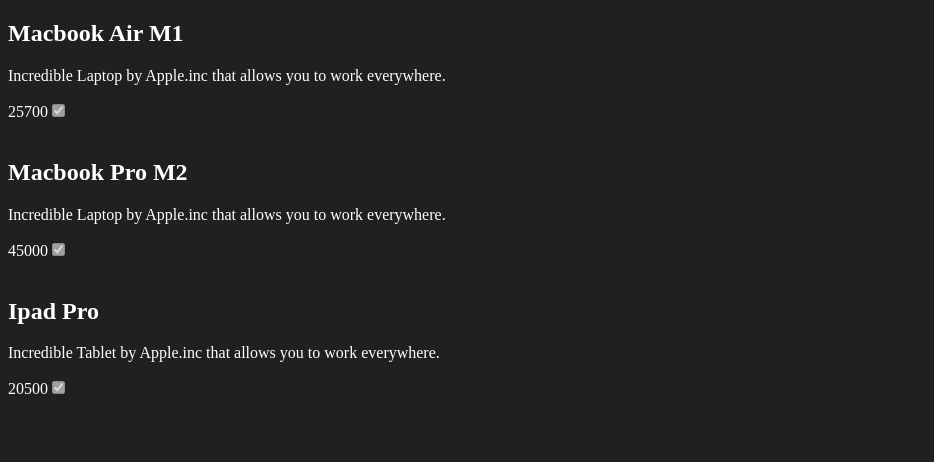
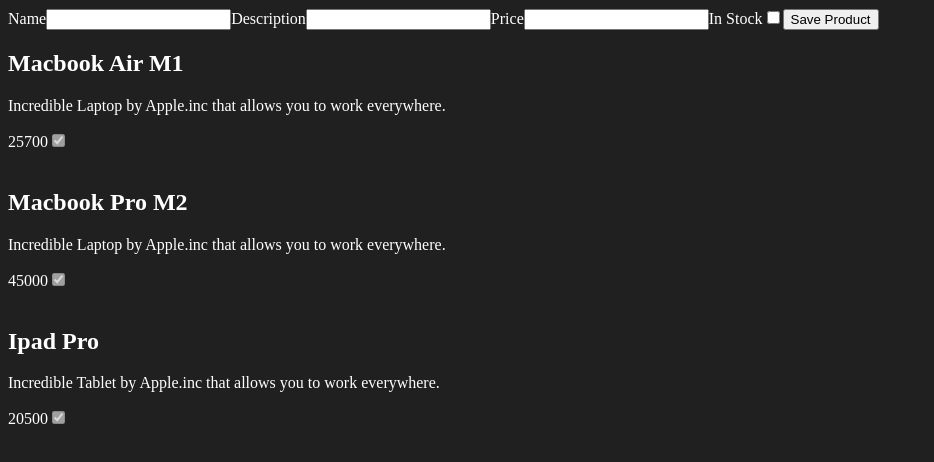
Before and after one commit to fimbres/react-query-start, a React (Vite) app: page / in a window 1280 px wide. Shown: the top 462 px of the page, without its empty margins (0-934 px from the left). Built offline with nearby package versions, Linux system fonts and the light colour scheme; data requests are answered from the project's data file.

Commit message:
implementing ProductForm

```diff
--- a/src/App.tsx
+++ b/src/App.tsx
@@ -1,9 +1,10 @@
-import React from 'react'
+import ProductForm from './components/ProductForm';
 import Products from './components/Products';
 
 const App = () => {
   return (
     <div>
+      <ProductForm />
       <Products />
     </div>
   )
```
